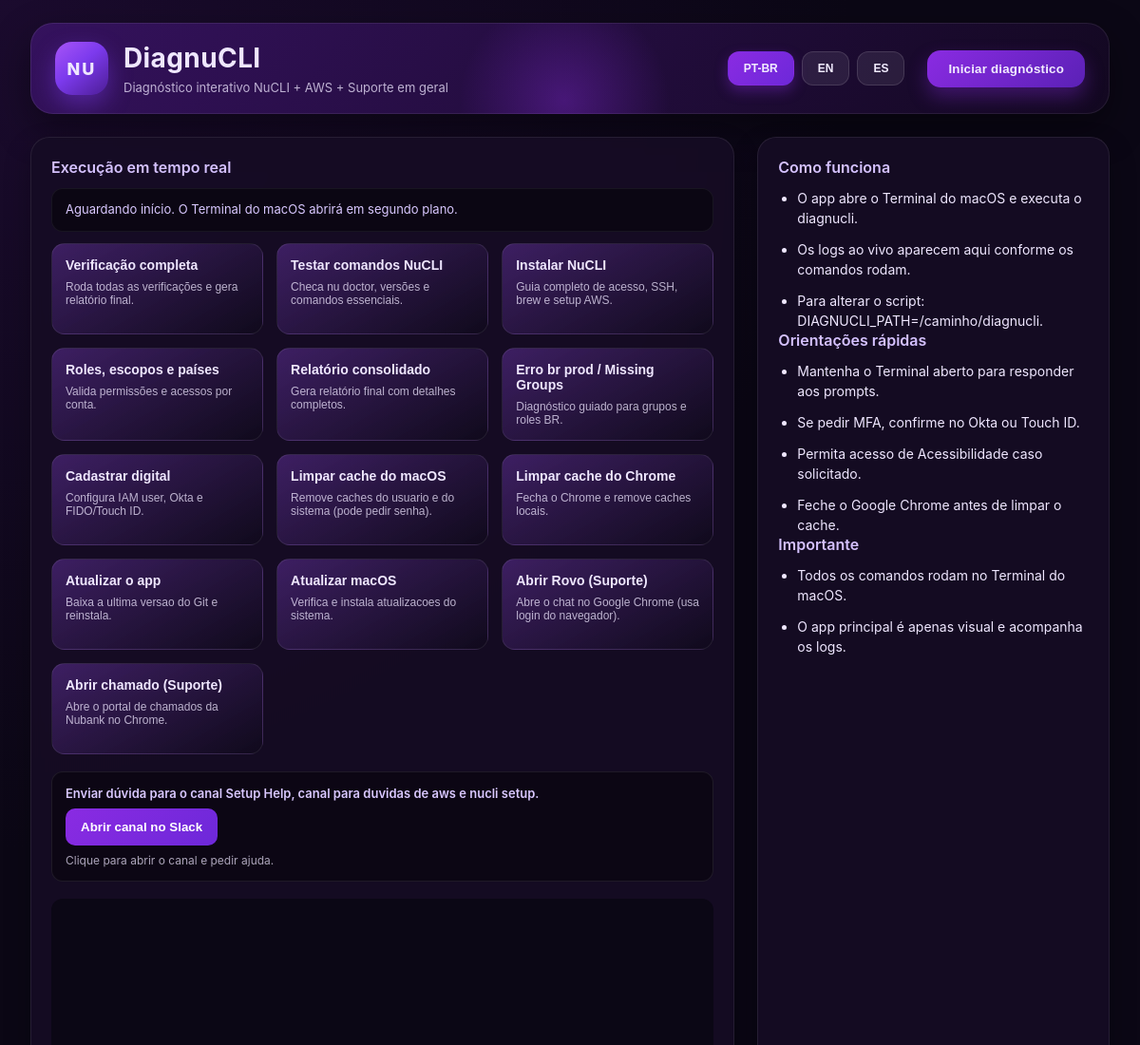
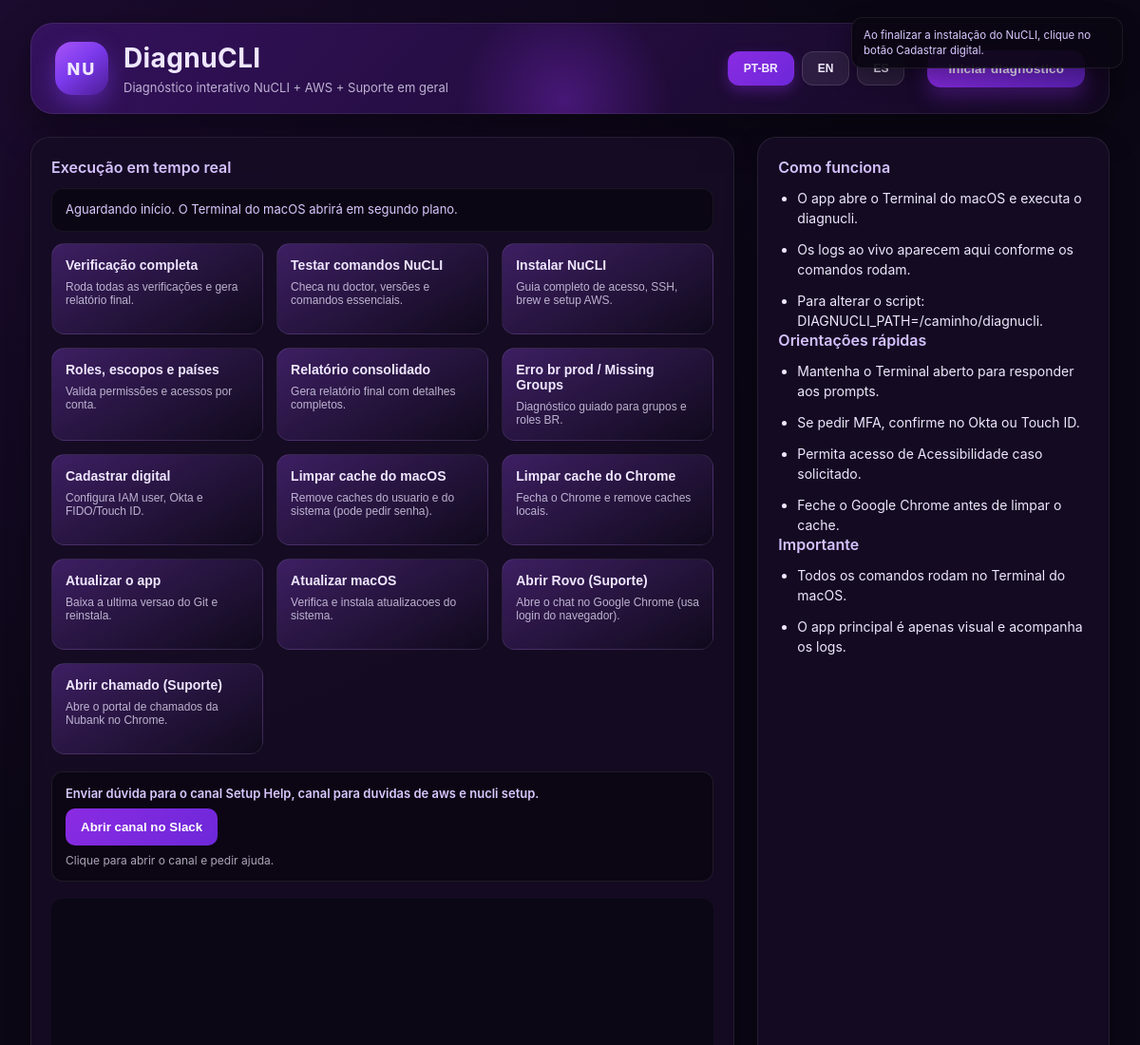
Before and after one commit to Danilow88/Nucli-fix, an Electron app: page diagnucli-electron/index.html in a window 1200 px wide. Shown: the top 1100 px of the page at 95% size. Drawn offline with Linux system fonts and the light colour scheme; no server answers.

Commit message:
Show NuCLI install hint in corner

```diff
--- a/diagnucli-electron/index.html
+++ b/diagnucli-electron/index.html
@@ -12,6 +12,9 @@
   </head>
   <body>
     <div class="app">
+      <div class="corner-note" data-i18n="installFinishHint">
+        Ao finalizar a instalação do NuCLI, clique no botão Cadastrar digital.
+      </div>
       <header class="header">
         <div class="brand">
           <div class="logo">NU</div>
--- a/diagnucli-electron/renderer.js
+++ b/diagnucli-electron/renderer.js
@@ -65,7 +65,9 @@
     noteList: [
       "Todos os comandos rodam no Terminal do macOS.",
       "O app principal é apenas visual e acompanha os logs."
-    ]
+    ],
+    installFinishHint:
+      "Ao finalizar a instalação do NuCLI, clique no botão Cadastrar digital."
   },
   en: {
     subtitle: "Interactive NuCLI + AWS + General support",
@@ -120,7 +122,9 @@
     noteList: [
       "All commands run in macOS Terminal.",
       "The main app is visual-only and mirrors logs."
-    ]
+    ],
+    installFinishHint:
+      "After finishing the NuCLI setup, click the Cadastrar digital button."
   },
   es: {
     subtitle: "Diagnóstico interactivo NuCLI + AWS + Soporte general",
@@ -175,7 +179,9 @@
     noteList: [
       "Todos los comandos se ejecutan en el Terminal de macOS.",
       "La app principal es solo visual y refleja los logs."
-    ]
+    ],
+    installFinishHint:
+      "Al finalizar la instalación de NuCLI, haga clic en el botón Cadastrar digital."
   }
 };
 
--- a/diagnucli-electron/styles.css
+++ b/diagnucli-electron/styles.css
@@ -12,6 +12,23 @@
   gap: 24px;
   padding: 24px 32px 32px;
   box-sizing: border-box;
+  position: relative;
+}
+
+.corner-note {
+  position: fixed;
+  top: 18px;
+  right: 18px;
+  z-index: 10;
+  max-width: 260px;
+  padding: 10px 12px;
+  border-radius: 12px;
+  background: rgba(10, 6, 18, 0.92);
+  border: 1px solid rgba(255, 255, 255, 0.08);
+  font-size: 11.5px;
+  line-height: 1.4;
+  color: #d9c8ff;
+  box-shadow: 0 10px 24px rgba(0, 0, 0, 0.35);
 }
 
 .header {
```
